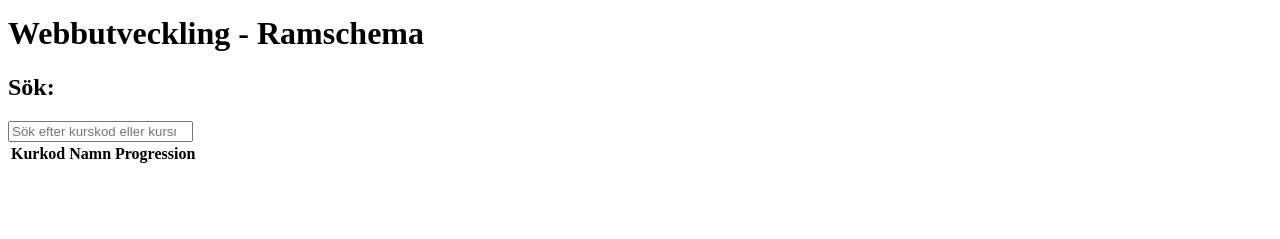
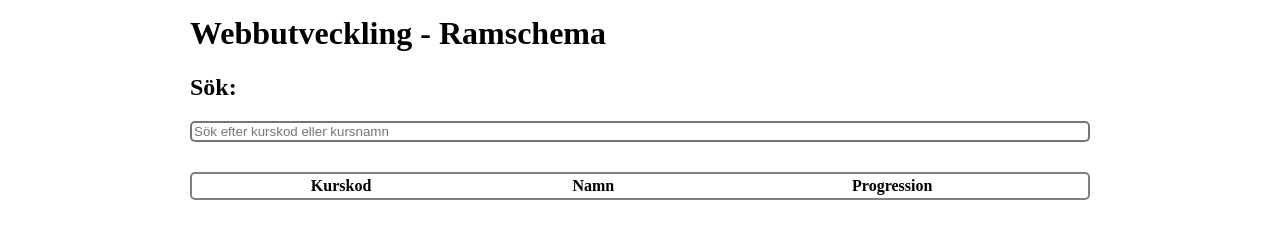
Before and after one commit to MarkusVickman/dt211g-moment2, a website built with Parcel: page src/index.html in a window 1280 px wide. Shown: the part 115-354 px from the top of the page. Built offline with nearby package versions, Linux system fonts and the light colour scheme.

Commit message:
styling och definerat javascript

```diff
--- a/src/css/style.css
+++ b/src/css/style.css
@@ -19,3 +19,19 @@ header {
     background-color: rgb(0, 144, 192);
     border-radius: 10px;
 }
+
+.follow{
+    margin-left: auto;
+    margin-right: auto;
+    width: 900px;
+    max-width: 100%;
+}
+
+input, table{
+    max-width: 100%;
+    width: 900px;
+    margin-bottom: 30px;
+    border-radius: 5px;
+    border-style: solid;
+    border-width: 2px;
+}
--- a/src/index.html
+++ b/src/index.html
@@ -4,10 +4,10 @@
 <head>
     <meta charset="UTF-8">
     <meta name="viewport" content="width=device-width, initial-scale=1.0">
-    <title>Startsida</title>
+    <title>ECMA-Script</title>
     <link rel="stylesheet" href="css/style.css">
     <!--Länk till javascript mobilmeny-->
-    <script type="module" src="js/mobile_menu.js"></script>
+    <script type="module" src="js/table.js"></script>
 </head>
 
 <body>
@@ -18,18 +18,22 @@
         </a>
     </header>
     <main class="text">
+        <div class="follow">
         <h1>Webbutveckling - Ramschema</h1>
         <h2>Sök:</h2>
-        <input type="search" placeholder="Sök efter kurskod eller kursnamn">
+        <input type="search" placeholder="Sök efter kurskod eller kursnamn" id="search">
         <table>
             <thead>
-                <tr><th>Kurkod</th>
-                    <th>Namn</th>
-                    <th>Progression</th>
+                <tr>
+                    <th id="code">Kurskod</th>
+                    <th id="name">Namn</th>
+                    <th id="progression">Progression</th>
                 </tr>
-                </thead>
+            </thead>
+            <tbody id="table">
+            </tbody>
         </table>
-
+    </div>
     </main>
 </body>
 
--- /dev/null
+++ b/src/js/table.js
@@ -0,0 +1,15 @@
+/*JavaScript som hämtar data med hjälp av FetchAPI och async/await och skriver ut detta till en tabell.
+Datan går att sortera efter kurskod, namn och progression. Det går även att söka igenom datan.*/
+
+"use strict"
+
+//Knappar för att ändra ordning/sortera i tabellen
+let codeButton = document.getElementById("code");
+let nameButton = document.getElementById("name");
+let progressionButton = document.getElementById("progression");
+
+//Där datan ska skrivar ut på skärmen
+let tableBody = document.getElementById("table");
+
+//Sökruta för att söka i tabellen
+let searchBox = document.getElementById("search");
```
